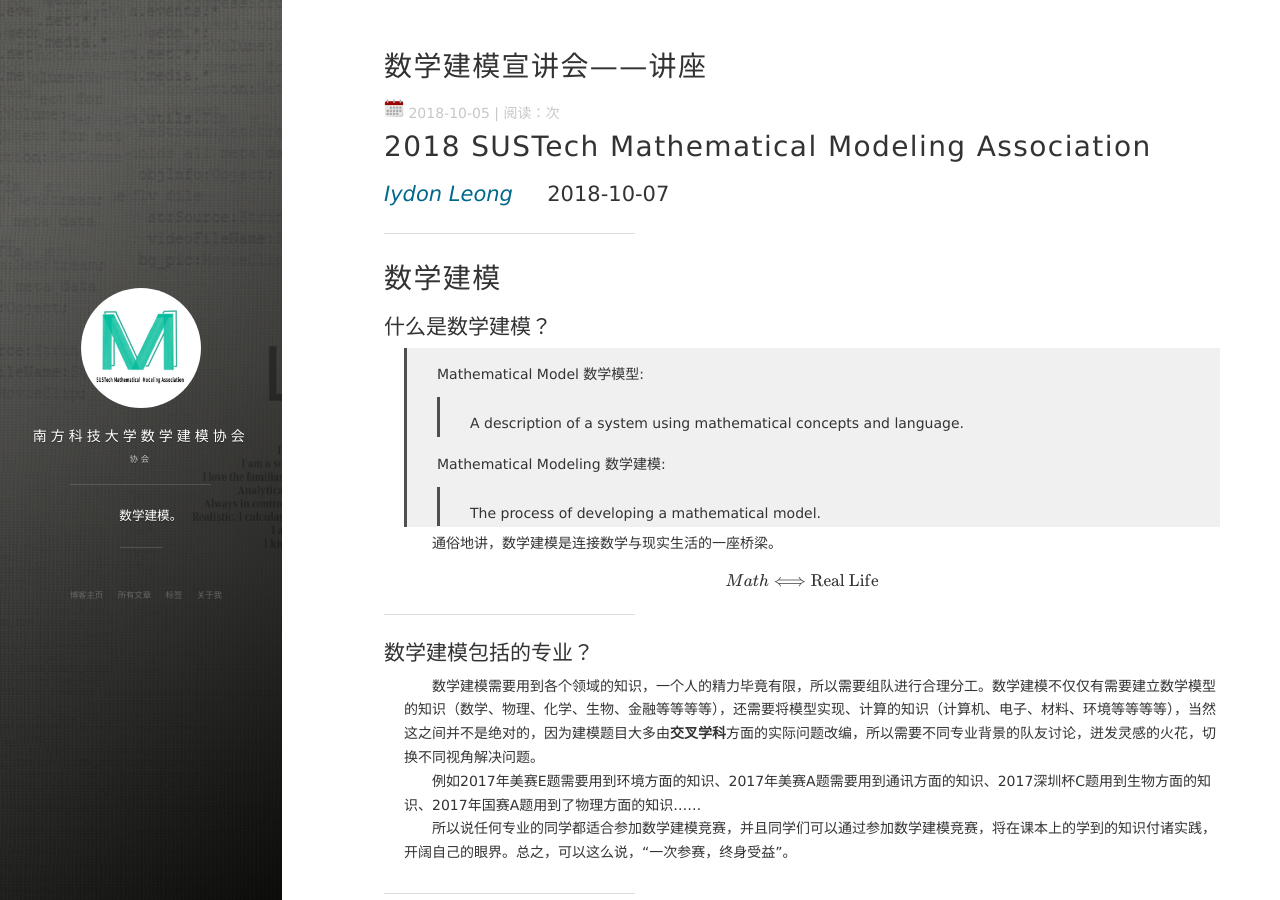
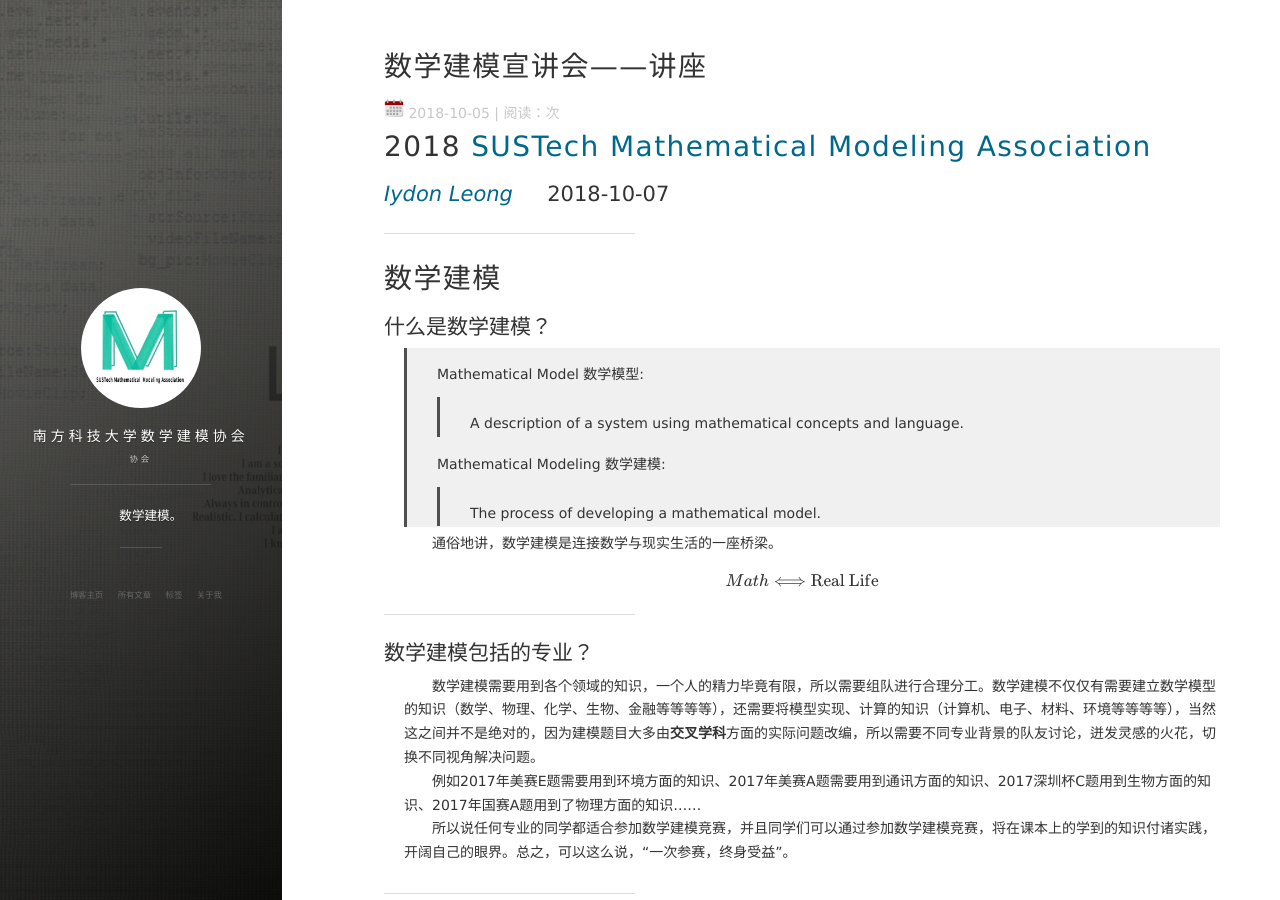
Before and after one commit to SUSTech-MMA/sustech-mma.github.io, a Jekyll site: the page built from _posts/2018-10-07-数学建模宣讲会——讲座.md, in a window 1280 px wide and 900 px high. Built offline with Jekyll 4.4.1, drawn with Linux system fonts in a browser that asks for light colours; nearby versions of some CDN libraries; formulas are drawn with MathJax 3; comment, search, counter and statistics services are not loaded; part of the change alters nothing that is shown.

```diff
--- a/_posts/2018-10-07-数学建模宣讲会——讲座.md
+++ b/_posts/2018-10-07-数学建模宣讲会——讲座.md
@@ -8,7 +8,7 @@ tag: 讲座
 
 <script type="text/javascript" async src="https://cdn.mathjax.org/mathjax/latest/MathJax.js?config=TeX-MML-AM_CHTML"> </script>
 
-2018 SUSTech Mathematical Modeling Association
+2018 [SUSTech Mathematical Modeling Association](https://github.com/sustech-mma)
 ===
 ## *[Iydon Leong](https://github.com/Iydon)*  &ensp;&ensp;  2018-10-07
 * * *
```
